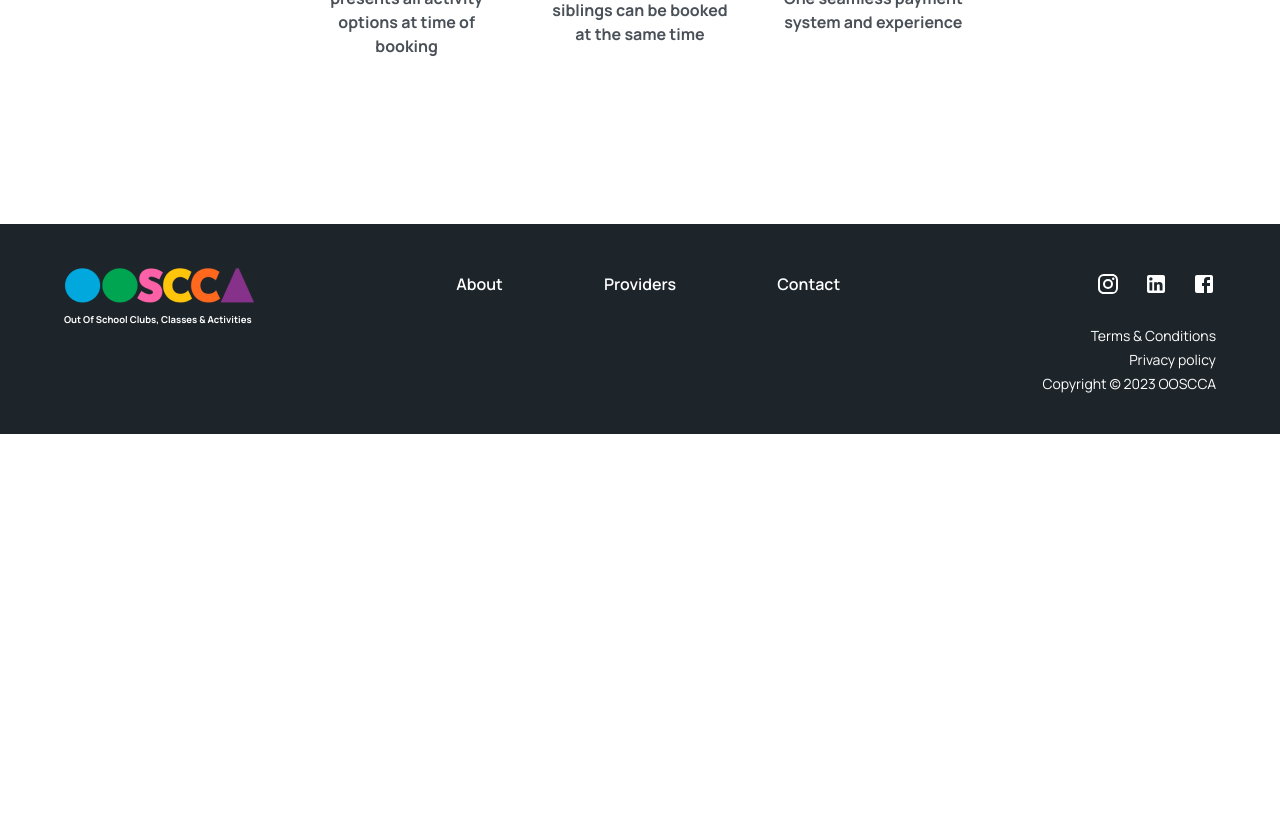
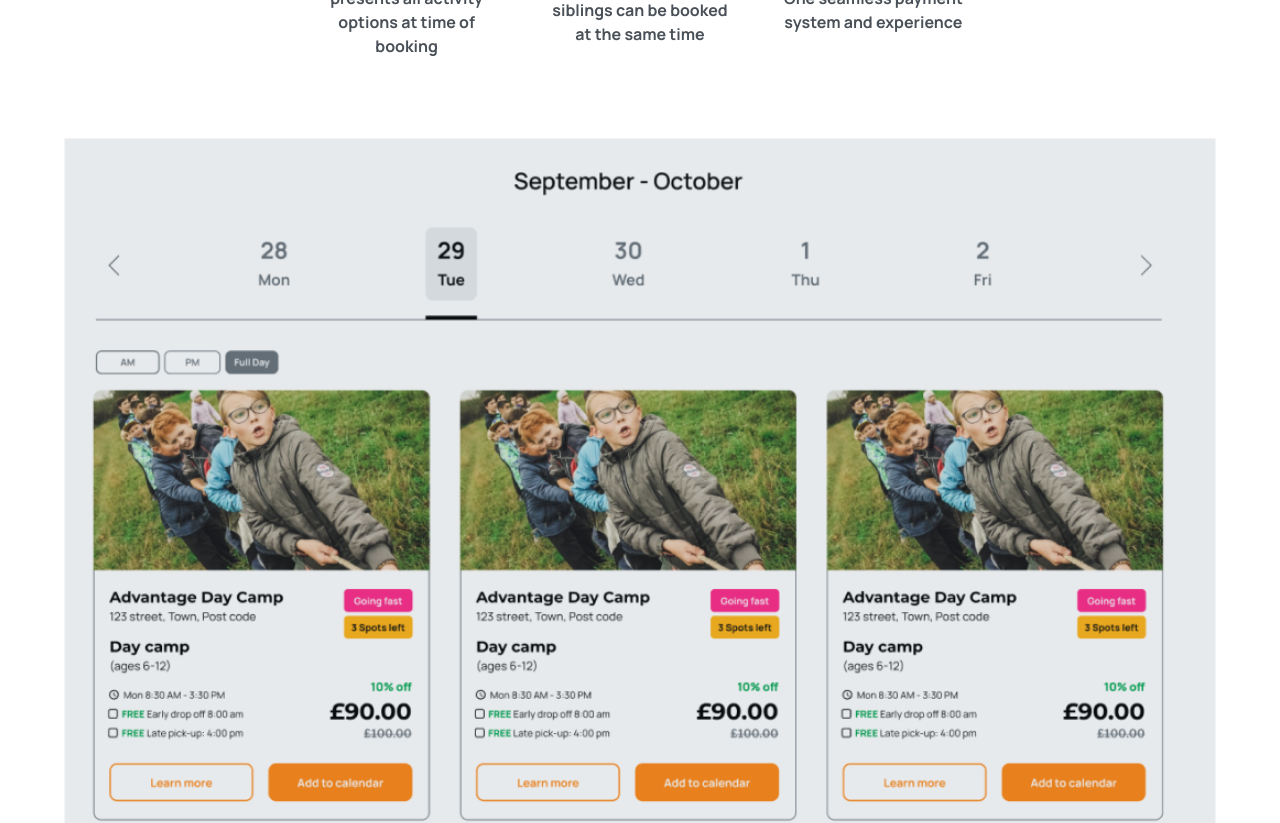
Before and after one commit to digital-brother/ooscca-fe, a Next.js app: page /providers in a window 1280 px wide. Shown: the part 1320-2143 px from the top of the page. Before the commit the page ends 1754 px from the top, so only its background shows below. Built offline with nearby package versions, Linux system fonts and the light colour scheme.

Commit message:
add image

```diff
--- a/src/app/(homepage)/Demo.js
+++ b/src/app/(homepage)/Demo.js
@@ -2,7 +2,7 @@ import OosStepper from "@/components/OosStepper";
 import { Box, Container } from "@mui/material";
 import Typography from "@mui/material/Typography";
 
-function DemoHeader({ sx, subheading1, heading1 }) {
+function DemoHeader({ sx, subheading1, heading1, heading2}) {
   return (
     <Box sx={{ textAlign: "center", maxWidth: 735, ...sx }}>
       {subheading1 && <Typography variant="subheading">{subheading1}</Typography>}
--- a/src/app/providers/PvidersDemo.js
+++ b/src/app/providers/PvidersDemo.js
@@ -9,7 +9,7 @@ const ProvidersDemo = () => (
         "All activities for all siblings can be booked at the same time",
         "One seamless payment system and experience ",
       ],
-      imageUrl: "",
+      imageUrl: "/demoProviders.png",
     }} />
   );
 
```
Also changed, not shown: public/demoProviders.png (added).
